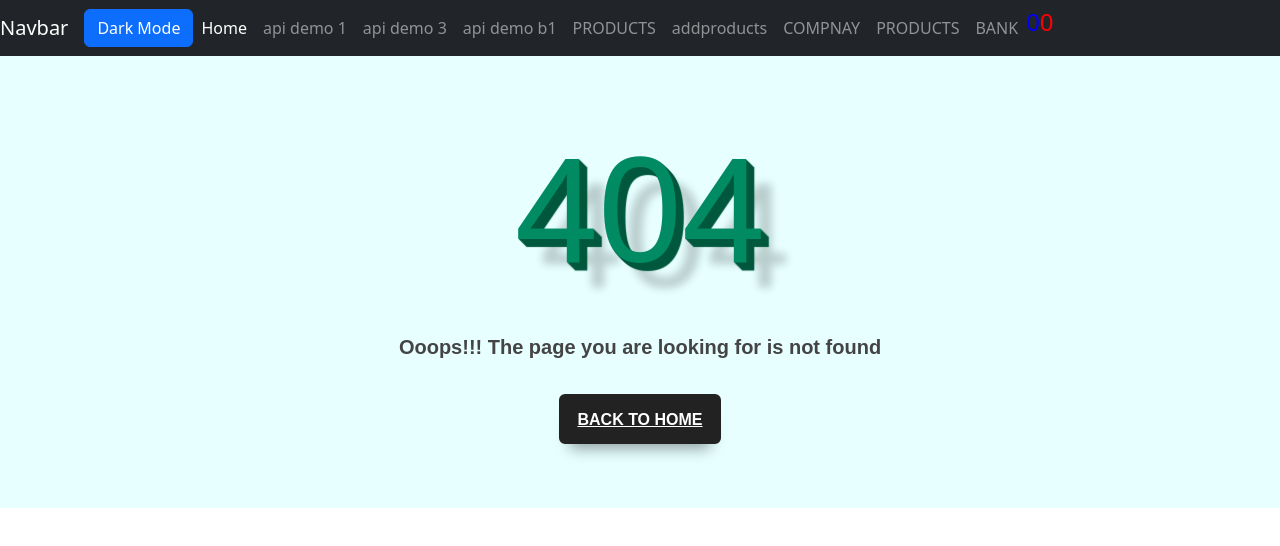
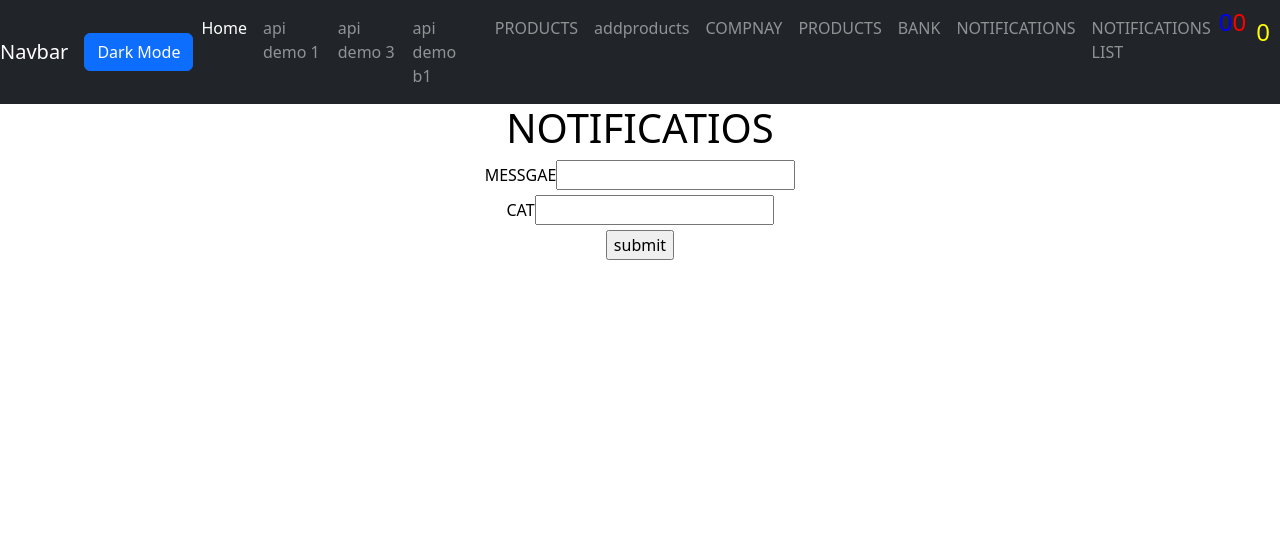
Before and after one commit to samirvithlani/2025-mern-evn, a React (Vite) app: page /notifications in a window 1280 px wide. Before the commit this address had no page. Shown: the top 546 px of the page. Built offline with nearby package versions, Linux system fonts and the light colour scheme.

Commit message:
notificairons

```diff
--- a/src/App.jsx
+++ b/src/App.jsx
@@ -45,6 +45,8 @@ import { Compnay } from "./components/Company/Compnay";
 import { ThemeContext } from "./ThemeContext";
 import { ProductComponent } from "./components/ProductComponent";
 import { BankComponent } from "./components/BankComponent";
+import { Notifications } from "./components/Notifications";
+import { NotificationList } from "./components/NotificationList";
 
 function App() {
   const appFun = () => {
@@ -95,6 +97,8 @@ function App() {
           <Route path="/compnay" element={<Compnay />}></Route>
           <Route path="/product" element = {<ProductComponent/>}></Route>
           <Route path="/bank" element = {<BankComponent/>}></Route>
+          <Route path="/notifications" element = {<Notifications/>}></Route>
+          <Route path="/notificationList" element = {<NotificationList/>}></Route>
           {/* <Route path='/*' element ={<h1>404</h1>}></Route> */}
           <Route path="/*" element={<Error404 />}></Route>
         </Routes>
--- a/src/components/Navabar.jsx
+++ b/src/components/Navabar.jsx
@@ -13,6 +13,8 @@ export const Navabar = () => {
   //state.reducerName.initalState
   const cartState  = useSelector((state)=>state.cart.cart)
   const bankState = useSelector((state)=>state.bank.balance)
+  const notificationState = useSelector((state)=>state.notification.notifications)
+  //array....
 
   return (
     <div style={isDark ? darkTheme : lightTheme}>
@@ -138,10 +140,24 @@ export const Navabar = () => {
               </Link>
             </li>
             <li class="nav-item">
+              <Link class="nav-link" to="/notifications">
+              NOTIFICATIONS
+              </Link>
+            </li>
+            <li class="nav-item">
+              <Link class="nav-link" to="/notificationList">
+              NOTIFICATIONS LIST
+              </Link>
+            </li>
+
+            <li class="nav-item">
               <h4 style={{color:"blue"}}>{cartState.length}</h4>
               </li>
               <li class="nav-item">
               <h4 style={{color:"red"}}>{bankState}</h4>
+              </li>
+              <li class="nav-item">
+              <h4 style={{color:"yellow" ,margin:10}}>{notificationState.length}</h4>
               </li>
           </ul>
         </div>
--- /dev/null
+++ b/src/components/NotificationList.jsx
@@ -0,0 +1,31 @@
+import React from 'react'
+import { useSelector } from 'react-redux'
+
+export const NotificationList = () => {
+
+    const notificationState = useSelector((state)=>state.notification.notifications)
+    console.log(notificationState)
+  return (
+    <div style={{textAlign:"center"}}>
+        <h1>NOTIFICATION LIST</h1>
+        <table className='table'>
+            <thead>
+                <tr>
+                    <th>TEXT</th>
+                    <th>CAT</th>
+                </tr>
+            </thead>
+            <tbody>
+                {
+                    notificationState?.map((noti)=>{
+                        return<tr>
+                            <td>{noti?.text}</td>
+                            <td>{noti?.cat}</td>
+                        </tr>
+                    })
+                }
+            </tbody>
+        </table>
+    </div>
+  )
+}
--- /dev/null
+++ b/src/components/Notifications.jsx
@@ -0,0 +1,34 @@
+import React from "react";
+import { useForm } from "react-hook-form";
+import { useDispatch } from "react-redux";
+import { addNotification } from "../redux/NotificationSlice";
+
+export const Notifications = () => {
+  const { register, handleSubmit } = useForm();
+
+  const dispatch = useDispatch()
+
+  const submitHandler = (data) => {
+    console.log(data);
+    //dispatch(addNotification(action{payload}))
+    dispatch(addNotification(data))
+  };
+  return (
+    <div style={{ textAlign: "center" }}>
+      <h1>NOTIFICATIOS</h1>
+      <form onSubmit={handleSubmit(submitHandler)}>
+        <div>
+          <label>MESSGAE</label>
+          <input type="text" {...register("text")}></input>
+        </div>
+        <div>
+            <label>CAT</label>
+            <input type="text" {...register("cat")}></input>
+        </div>
+        <div>
+            <input type="submit" value="submit"></input>
+        </div>
+      </form>
+    </div>
+  );
+};
--- a/src/redux/ContentSlice.jsx
+++ b/src/redux/ContentSlice.jsx
@@ -12,7 +12,7 @@ const initialState={
 export const fetchApi = createAsyncThunk(
     "content/fetchContent",
     async()=>{
-        console.log("fetch api called....")
+        console.log("fetch api called....",)
         const res  = await axios.get("https://node5.onrender.com/user/user")
         const data = res.data.data
         return data;
--- /dev/null
+++ b/src/redux/NotificationSlice.jsx
@@ -0,0 +1,23 @@
+import { createSlice } from "@reduxjs/toolkit";
+
+const notificationSlice = createSlice({
+    name:"notifications",
+    initialState:{
+        notifications:[]
+    },
+    reducers:{
+        //actions
+        //state --> initialState
+        //action -->1)type,payload
+        //payload --> notifaction call -->data
+        addNotification:(state,action)=>{
+            //console.log(state)
+            //console.log(action)
+            //notification array
+            state.notifications.push(action.payload)
+        }
+    }
+})
+
+export const {addNotification} = notificationSlice.actions
+export default notificationSlice.reducer
--- a/src/store.jsx
+++ b/src/store.jsx
@@ -2,11 +2,13 @@ import { configureStore } from "@reduxjs/toolkit";
 import cartReducer from "./redux/cartSlice"
 import bankReducer from "./redux/bankSlice"
 import contentReducer from "./redux/ContentSlice"
+import notificationreducer from "./redux/NotificationSlice"
 
 export const store  = configureStore({
     reducer:{
         cart:cartReducer,
         bank:bankReducer,
-        content:contentReducer
+        content:contentReducer,
+        notification:notificationreducer
     }
 })
```
Also changed, not shown: th.txt.
